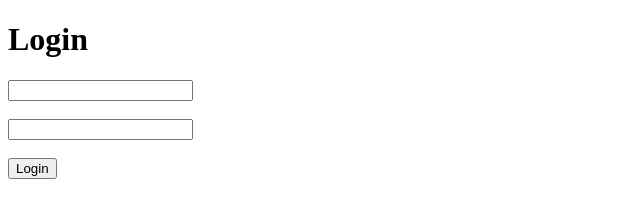
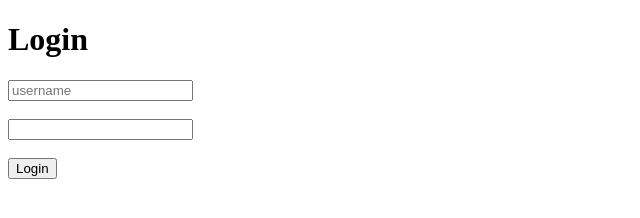
Before and after one commit to iamneo-production/bdcbefddbefea305677640bfdbccbfebeddone, a plain HTML site: page public/index.html in a window 1280 px wide. Shown: the full height of the page, 0-640 px from the left. Drawn offline with Linux system fonts and the light colour scheme.

Commit message:
Backup Commit

```diff
--- a/public/index.html
+++ b/public/index.html
@@ -9,7 +9,7 @@
 <body>
   <form>
   <h1>Login</h1>
-  <input type="text" id="username" name="username"><br><br>
+  <input type="text" placeholder="username" id="username" name="username"><br><br>
   <input type="text" id="password" name="password"><br><br>
   <input type="button" value="Login">
   </form>
```
